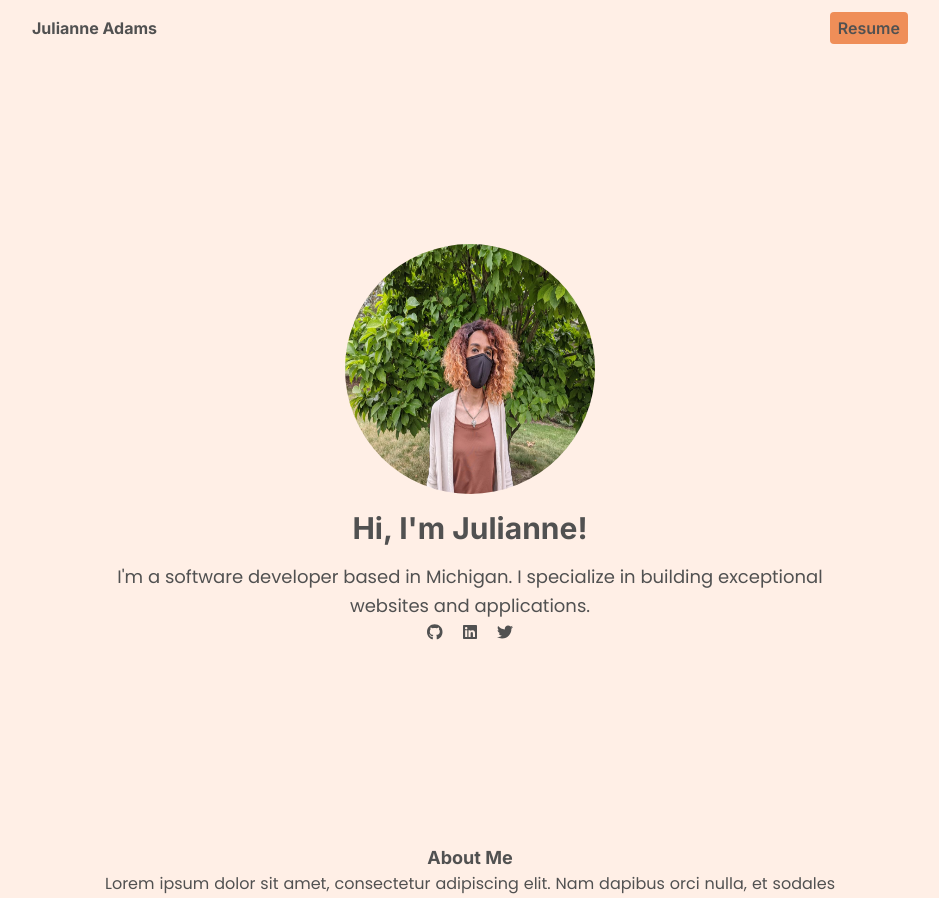
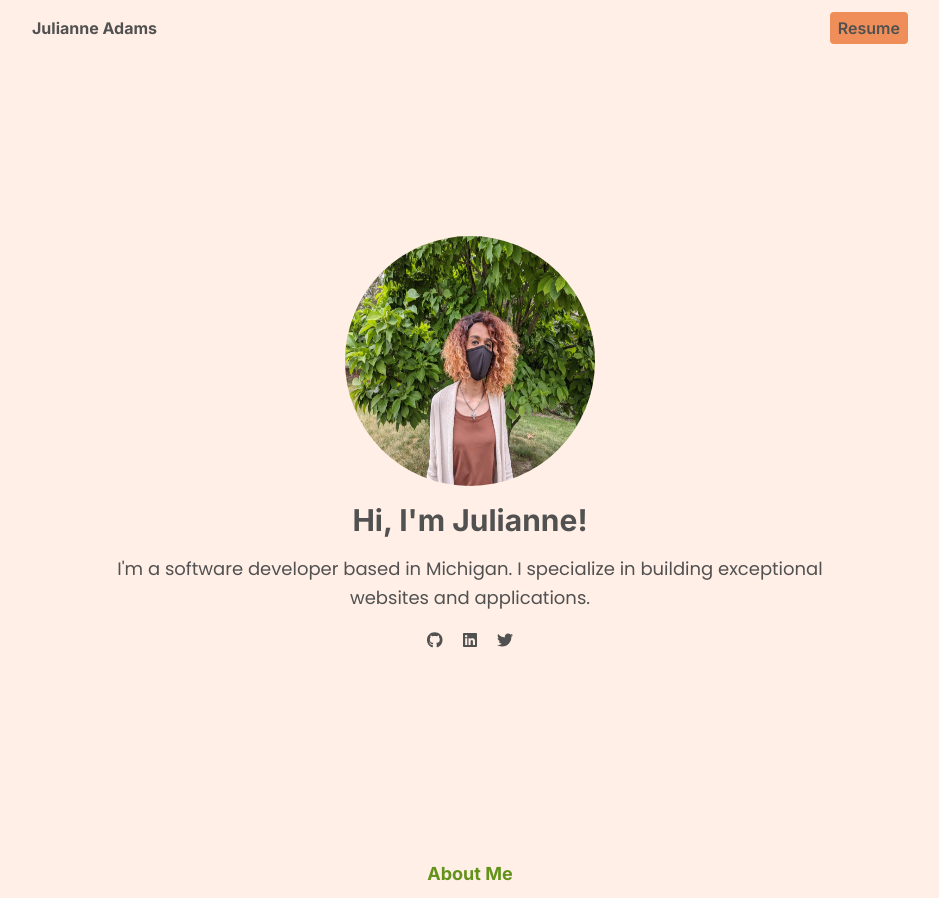
Before and after one commit to LeftySolara/portfolio, a Next.js app: page / in a window 1280 px wide. Shown: the top 898 px of the page, without its empty margins (170-1109 px from the left). Built offline with nearby package versions, Linux system fonts and the light colour scheme.

Commit message:
Refactor: some space and coloring

```diff
--- a/src/app/_components/About/About.tsx
+++ b/src/app/_components/About/About.tsx
@@ -1,7 +1,9 @@
 const About = () => {
   return (
     <div className="flex flex-col justify-center self-center text-justify w-5/6 font-body">
-      <h2 className="font-bold font-heading self-center text-lg">About Me</h2>
+      <h2 className="font-bold font-heading self-center text-green-600 text-lg m-4">
+        About Me
+      </h2>
       <p>
         Lorem ipsum dolor sit amet, consectetur adipiscing elit. Nam dapibus
         orci nulla, et sodales felis condimentum et. Nulla vehicula tortor eget
--- a/src/app/_components/Hero/Hero.tsx
+++ b/src/app/_components/Hero/Hero.tsx
@@ -11,10 +11,10 @@ const Hero = () => {
         alt="Julianne's personal headshot"
         className="relative mx-auto rounded-full overflow-hidden w-[250px] h-[250px]"
       />
-      <h1 className="m-4 text-center font-bold text-3xl font-heading">
+      <h1 className="mt-4 text-center font-bold text-3xl font-heading">
         Hi, I'm Julianne!
       </h1>
-      <p className="text-center font-body leading-relaxed w-5/6 self-center text-lg">
+      <p className="m-4 text-center font-body leading-relaxed w-5/6 self-center text-lg">
         I'm a software developer based in Michigan. I specialize in building
         exceptional websites and applications.
       </p>
```
